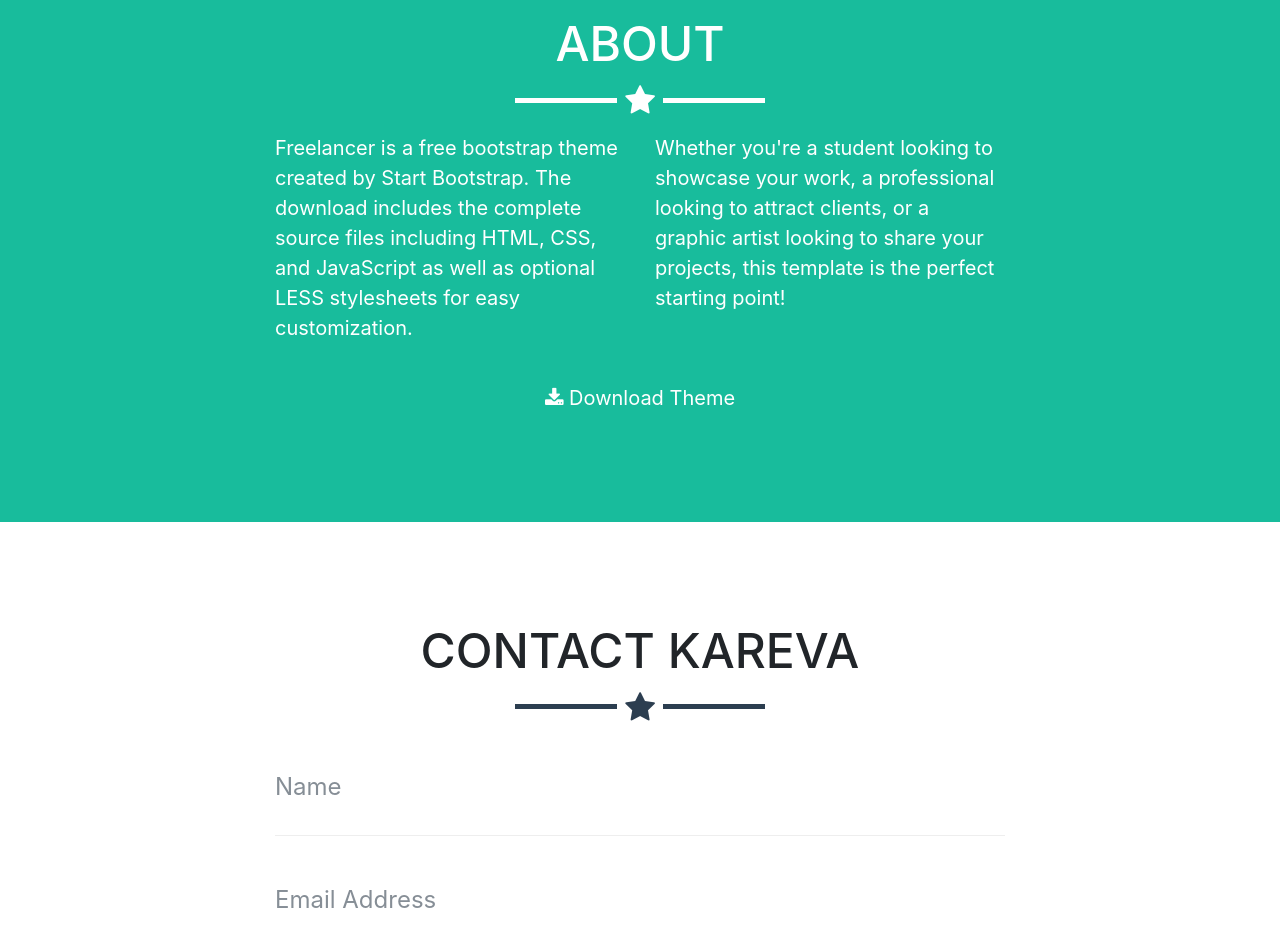
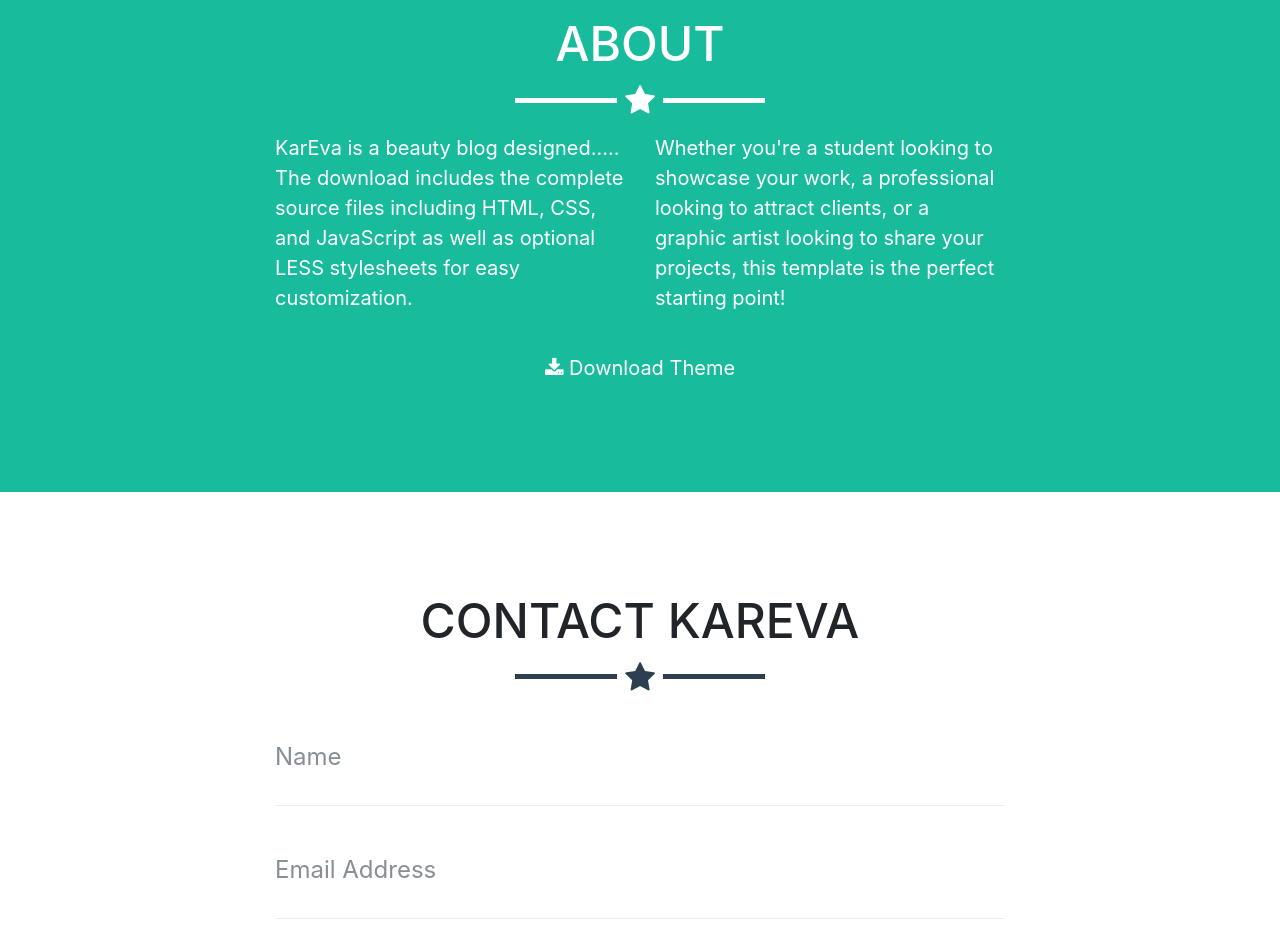
Before and after one commit to kareva/cp202, a website with bundled scripts: page index.html in a window 1280 px wide. Shown: the part 1760-2693 px from the top of the page. Built offline with nearby package versions, Linux system fonts and the light colour scheme.

Commit message:
Update index.html

```diff
--- a/index.html
+++ b/index.html
@@ -138,7 +138,7 @@
         <hr class="star-light">
         <div class="row">
           <div class="col-lg-4 ml-auto">
-            <p>Freelancer is a free bootstrap theme created by Start Bootstrap. The download includes the complete source files including HTML, CSS, and JavaScript as well as optional LESS stylesheets for easy customization.</p>
+            <p>KarEva is a beauty blog designed..... The download includes the complete source files including HTML, CSS, and JavaScript as well as optional LESS stylesheets for easy customization.</p>
           </div>
           <div class="col-lg-4 mr-auto">
             <p>Whether you're a student looking to showcase your work, a professional looking to attract clients, or a graphic artist looking to share your projects, this template is the perfect starting point!</p>
```
